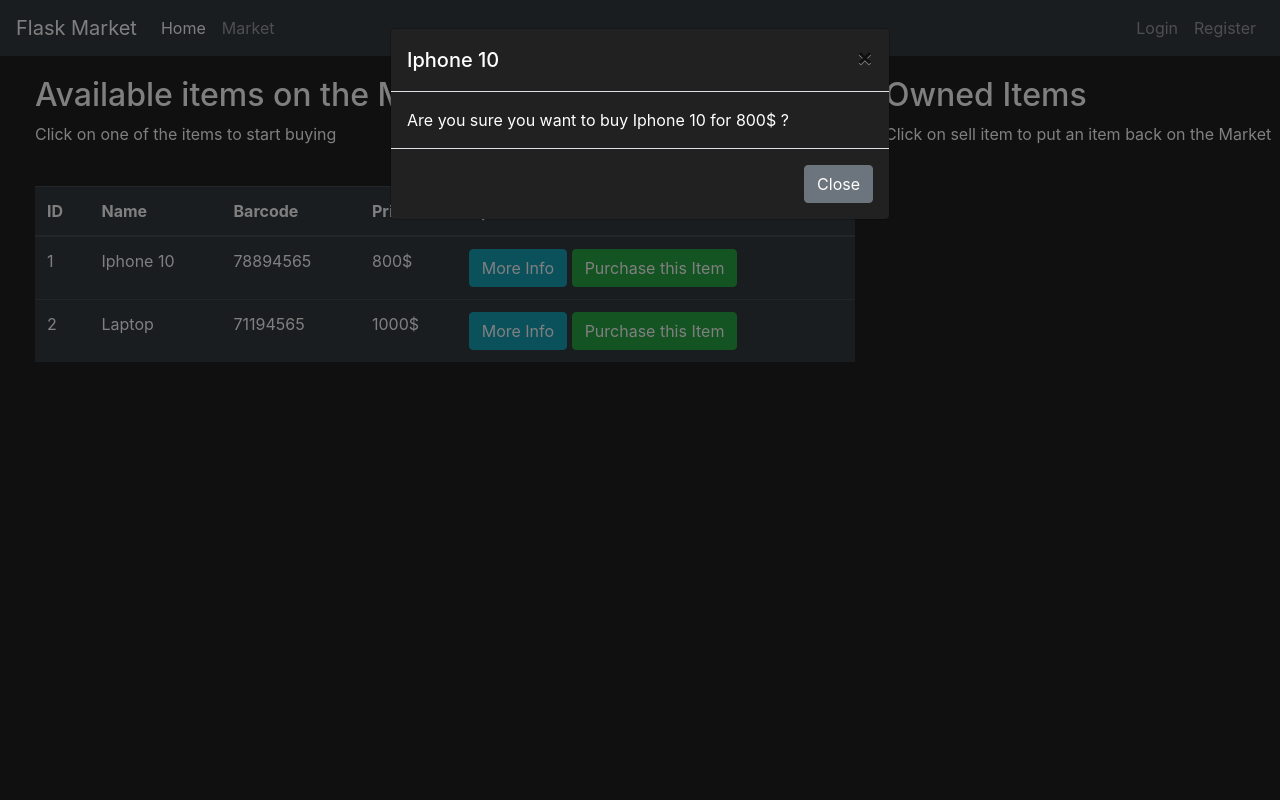
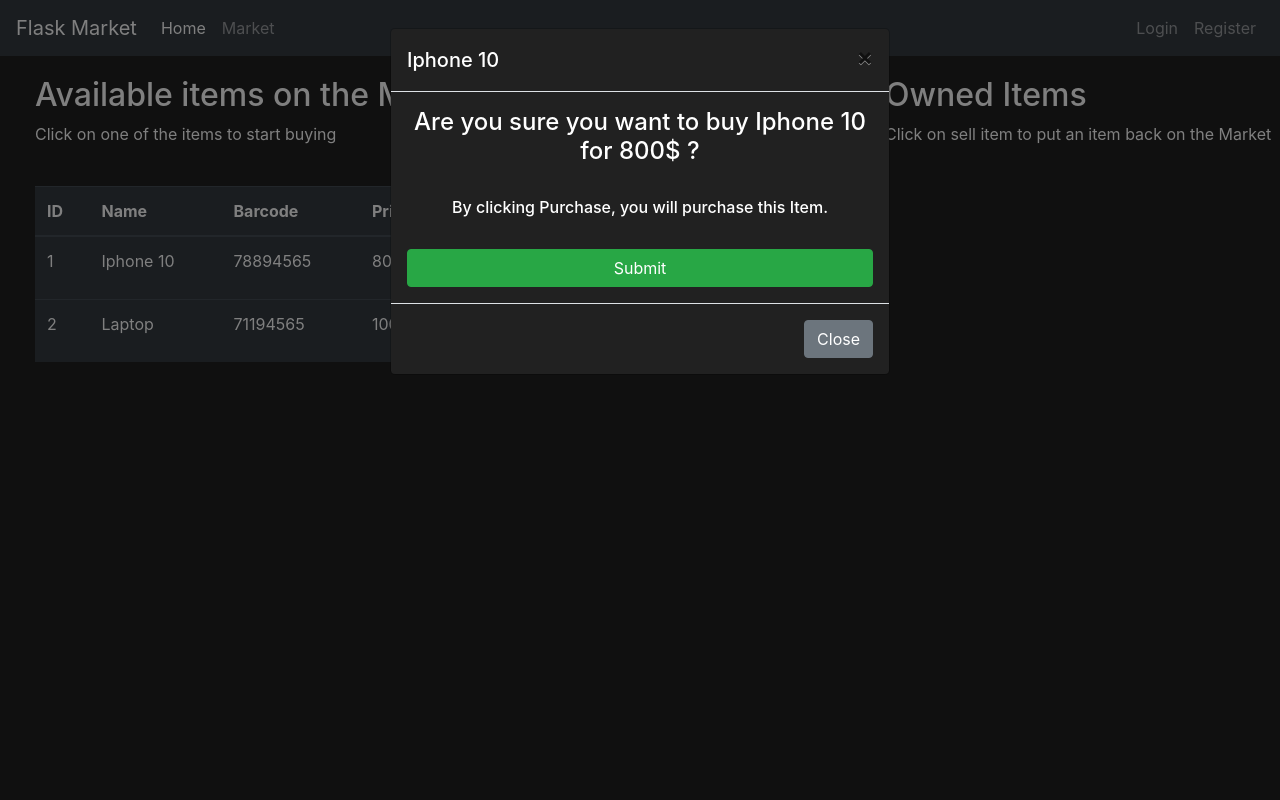
Before and after one commit to IdenTiclla/FlaskMarket, a Flask app: template market/templates/market.html in a window 1280 px wide, after a click on "Purchase this Item". Run offline with Flask 2, Linux system fonts and the light colour scheme; the template is opened without the code that fills it: values that come from a table or form of the project are taken from there, others are empty; data comes from the database, SQL or seed files in the repository; both versions use the stored data as it was after the commit; form fields are guessed from the names that the template uses; some libraries are stand-ins or nearby versions.

Commit message:
item purchasing part 2

```diff
--- a/market/forms.py
+++ b/market/forms.py
@@ -25,3 +25,9 @@
     username = StringField(label='Username', validators=[DataRequired()])
     password = PasswordField(label='Password', validators=[DataRequired()])
     submit = SubmitField(label='Login')
+
+class PurchaseItemForm(FlaskForm):
+    submit = SubmitField(label='Purchase Item!')
+
+class SellItemForm(FlaskForm):
+    submit = SubmitField(label='Sell Item!')
--- a/market/templates/includes/items_modals.html
+++ b/market/templates/includes/items_modals.html
@@ -49,7 +49,15 @@
         </button>
       </div>
       <div class="modal-body">
-        Are you sure you want to buy {{ item.name }} for {{ item.price }}$ ?
+        <form method="POST">
+            {{ purchase_form.hidden_tag() }}
+            <h4 class="text-center">Are you sure you want to buy {{ item.name }} for {{ item.price }}$ ?</h4>
+            <br>
+            <h6 class="text-center">By clicking Purchase, you will purchase this Item.</h6>
+            <br>
+            <input id="purchased_item" name="purchased_item" type="hidden" value="{{ item.name }}">
+            {{ purchase_form.submit(class="btn btn-outline btn-success btn-block")}}
+        </form>
       </div>
       <div class="modal-footer">
         <button type="button" class="btn btn-secondary"
```
Also changed, not shown: market/models.py (+8 -0 lines), market/routes.py (+19 -6 lines), market/market.db.
